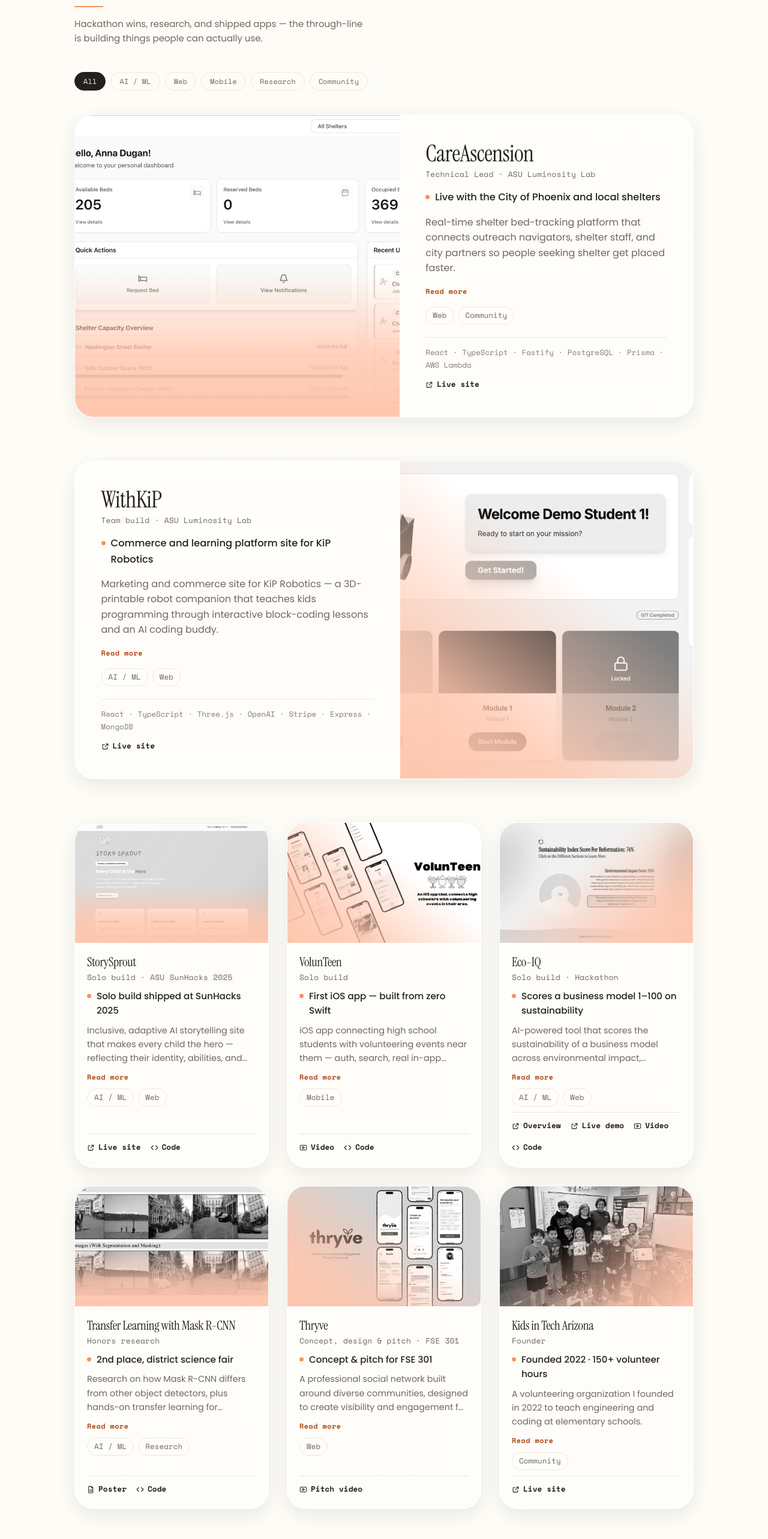
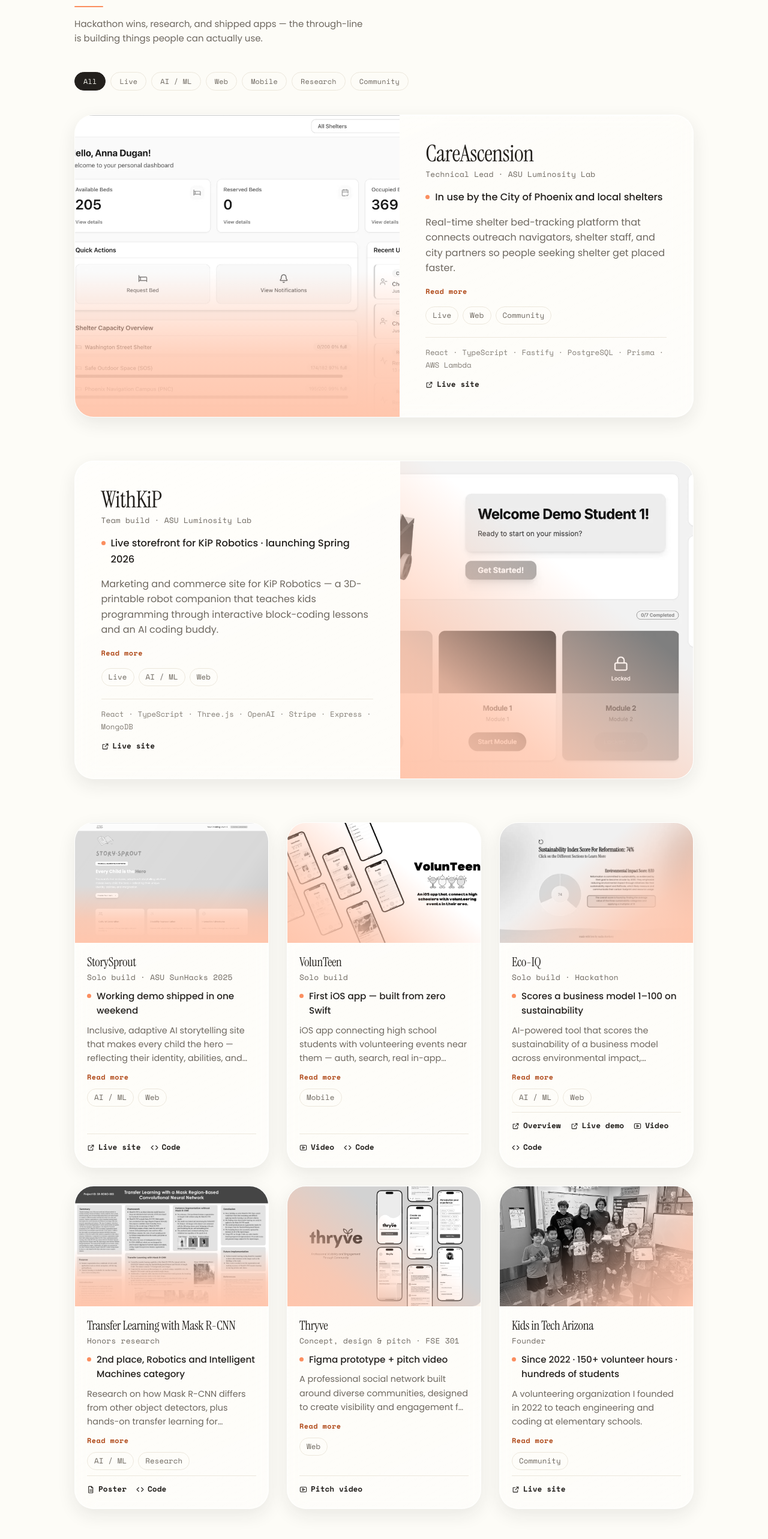
Before and after one commit to nadiashovkovy/nadias-revised-site, a React (Create React App) app: page / in a window 1280 px wide. Shown: the part 960-3526 px from the top of the page at 60% size. Built offline with nearby package versions, Linux system fonts and the light colour scheme.

Commit message:
added a filter and changed an image

```diff
--- a/src/data/projects.js
+++ b/src/data/projects.js
@@ -6,7 +6,8 @@
 // `outcome` is the one-line result shown in the card header (recruiter-scannable).
 // `tags` power the filter row; keep them from the shared vocabulary below.
 
-export const FILTERS = ['All', 'AI / ML', 'Web', 'Mobile', 'Research', 'Community'];
+// "Live" marks projects with real users in production, not demos or coursework.
+export const FILTERS = ['All', 'Live', 'AI / ML', 'Web', 'Mobile', 'Research', 'Community'];
 
 const projects = [
   {
@@ -14,10 +15,10 @@
     title: 'CareAscension',
     variant: 'featured',
     image: 'images/careascension.webp',
-    tags: ['Web', 'Community'],
+    tags: ['Live', 'Web', 'Community'],
     stack: ['React', 'TypeScript', 'Fastify', 'PostgreSQL', 'Prisma', 'AWS Lambda'],
     role: 'Technical Lead · ASU Luminosity Lab',
-    outcome: 'Live with the City of Phoenix and local shelters',
+    outcome: 'In use by the City of Phoenix and local shelters',
     blurb:
       'Real-time shelter bed-tracking platform that connects outreach navigators, shelter staff, and city partners so people seeking shelter get placed faster.',
     details:
@@ -32,7 +33,7 @@
     tags: ['AI / ML', 'Web'],
     stack: ['React', 'TypeScript', 'Claude Sonnet 4', 'Stable Diffusion', 'ElevenLabs'],
     role: 'Solo build · ASU SunHacks 2025',
-    outcome: 'Solo build shipped at SunHacks 2025',
+    outcome: 'Working demo shipped in one weekend',
     blurb:
       'Inclusive, adaptive AI storytelling site that makes every child the hero — reflecting their identity, abilities, and imagination.',
     details:
@@ -65,10 +66,10 @@
     title: 'WithKiP',
     variant: 'featured',
     image: 'images/withkip.webp',
-    tags: ['AI / ML', 'Web'],
+    tags: ['Live', 'AI / ML', 'Web'],
     stack: ['React', 'TypeScript', 'Three.js', 'OpenAI', 'Stripe', 'Express', 'MongoDB'],
     role: 'Team build · ASU Luminosity Lab',
-    outcome: 'Commerce and learning platform site for KiP Robotics',
+    outcome: 'Live storefront for KiP Robotics · launching Spring 2026',
     blurb:
       'Marketing and commerce site for KiP Robotics — a 3D-printable robot companion that teaches kids programming through interactive block-coding lessons and an AI coding buddy.',
     details:
@@ -99,11 +100,11 @@
     id: 'mask-rcnn',
     title: 'Transfer Learning with Mask R-CNN',
     variant: 'standard',
-    image: 'images/maskrcnn.png',
+    image: 'images/maskrcnn.webp',
     tags: ['AI / ML', 'Research'],
     stack: ['PyTorch', 'Google Colab', 'COCO 2017'],
     role: 'Honors research',
-    outcome: '2nd place, district science fair',
+    outcome: '2nd place, Robotics and Intelligent Machines category',
     blurb:
       'Research on how Mask R-CNN differs from other object detectors, plus hands-on transfer learning for instance segmentation.',
     details:
@@ -127,7 +128,7 @@
     tags: ['Web'],
     stack: ['Figma', 'Product design'],
     role: 'Concept, design & pitch · FSE 301',
-    outcome: 'Concept & pitch for FSE 301',
+    outcome: 'Figma prototype + pitch video',
     blurb:
       'A professional social network built around diverse communities, designed to create visibility and engagement for people underrepresented in tech.',
     details:
@@ -142,7 +143,7 @@
     tags: ['Community'],
     stack: ['Webflow', 'Curriculum design'],
     role: 'Founder',
-    outcome: 'Founded 2022 · 150+ volunteer hours',
+    outcome: 'Since 2022 · 150+ volunteer hours · hundreds of students',
     blurb:
       'A volunteering organization I founded in 2022 to teach engineering and coding at elementary schools.',
     details:
```
Also changed, not shown: public/images/maskrcnn.png (deleted), public/images/maskrcnn.webp (added).
